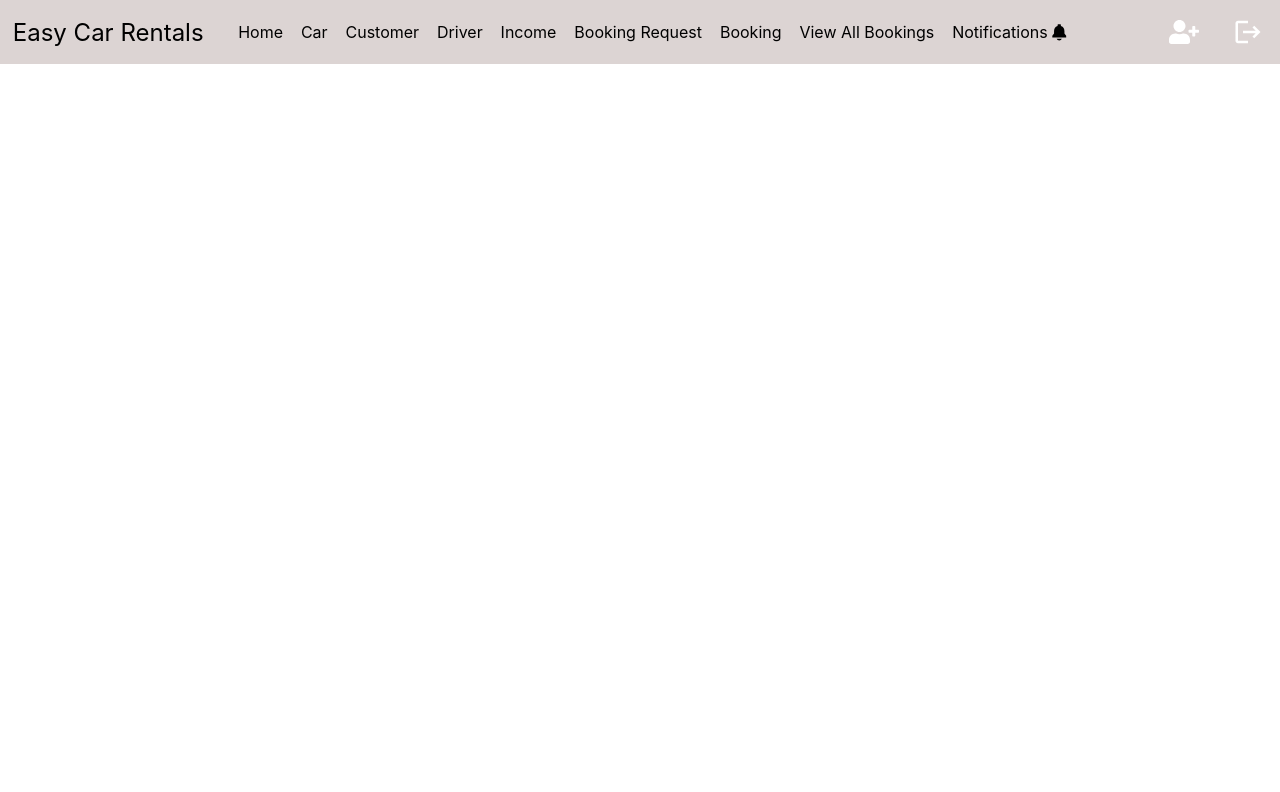
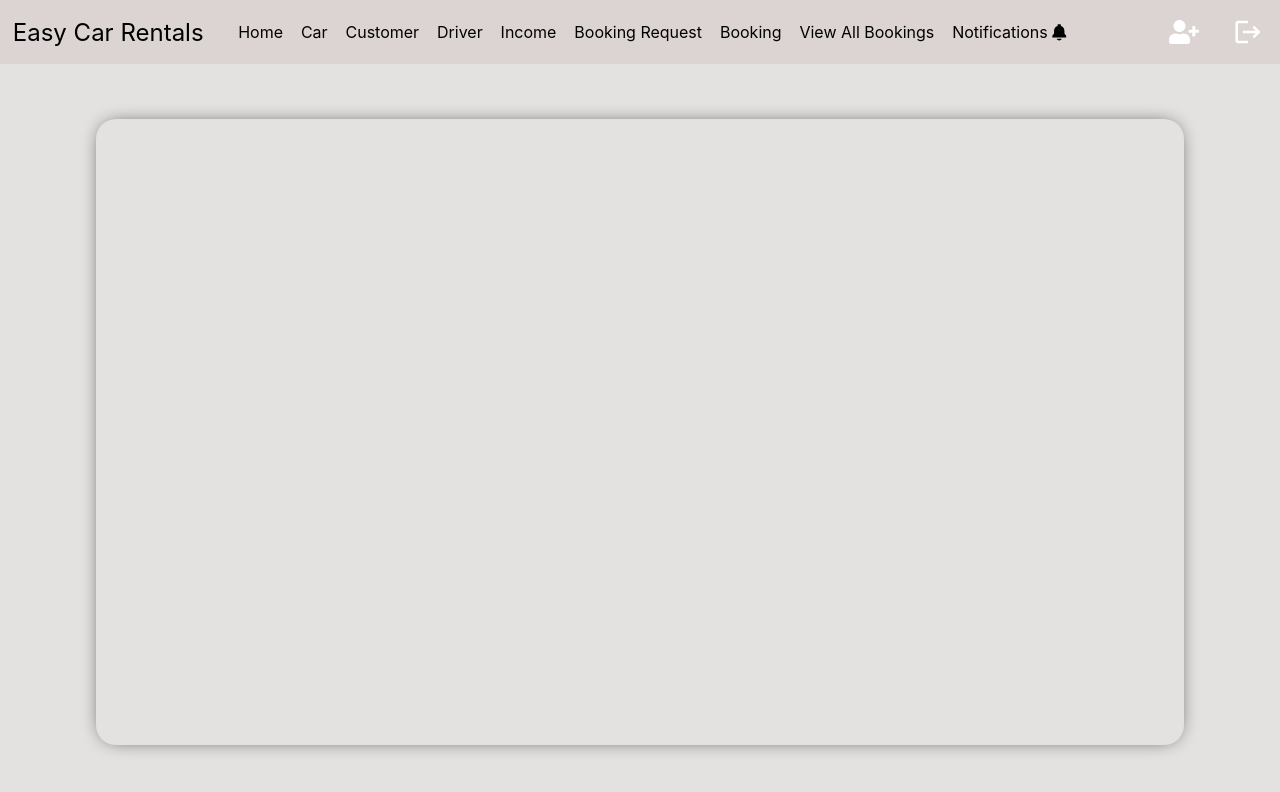
Before and after one commit to punarjeewarashmitha20011016/Car-Rental-System-using-SpringBoot-and-React-JS, a React (Create React App) app in the folder frontEnd/: page /income in a window 1280 px wide. Shown: the top 792 px of the page. Built offline with nearby package versions, Linux system fonts and the light colour scheme.

Commit message:
income component added

```diff
--- a/frontEnd/src/app/App.js
+++ b/frontEnd/src/app/App.js
@@ -8,7 +8,7 @@ import { AdminDashboardPage } from "../pages/adminDashboardPage";
 import { ManageCarsPage } from "../pages/manageCarsPage";
 import { CustomerInAdminPage } from "../pages/customerInAdminPage";
 import { ManageDriversPage } from "../pages/manageDriversPage";
-
+import { IncomePage } from "../pages/incomePage";
 function App() {
   const adminNavPaths = [
     "/adminDashboard",
@@ -121,6 +121,7 @@ function App() {
           />
 
           <Route exact path="/manageDrivers" element={<ManageDriversPage />} />
+          <Route exact path="/income" element={<IncomePage />} />
         </Routes>
       </main>
     </div>
--- /dev/null
+++ b/frontEnd/src/component/income/income.jsx
@@ -0,0 +1,9 @@
+import React from "react";
+import classes from "./income.module.css";
+export const Income = (props) => {
+  return (
+    <div className={classes.mainContainer}>
+      <div className={classes.container}></div>
+    </div>
+  );
+};
--- /dev/null
+++ b/frontEnd/src/component/income/income.module.css
@@ -0,0 +1,23 @@
+.mainContainer{
+    display: flex;
+    position: relative;
+    align-items: center;
+    justify-content: center;
+    width: 100%;
+    height: 100%;
+    background-color: rgb(228, 225, 225);
+}
+
+.mainContainer > .container{
+    position: absolute;
+    display: flex;
+    align-items: center;
+    justify-content: center;
+    width: 85%;
+    height: 85%;
+    background-color: rgb(228, 225, 225);
+    box-shadow: 0px 0px 20px -8px;
+    border-radius: 20px;
+    align-items: center;
+    justify-content: center;
+}
--- /dev/null
+++ b/frontEnd/src/pages/incomePage.jsx
@@ -0,0 +1,5 @@
+import { Income } from "../component/income/income";
+
+export const IncomePage = (props) => {
+  return <Income />;
+};
```
